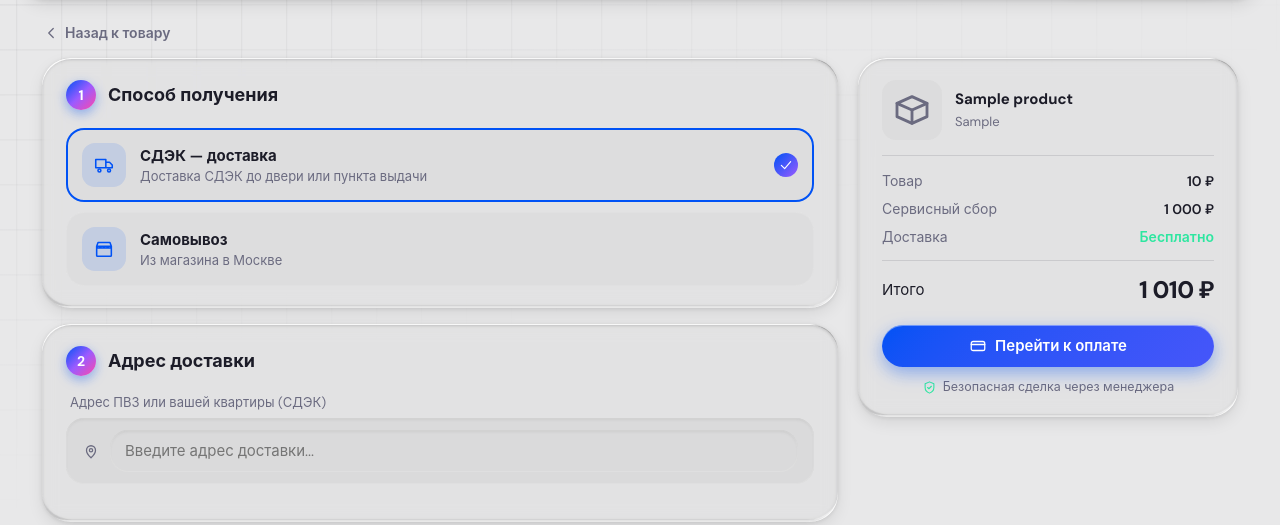
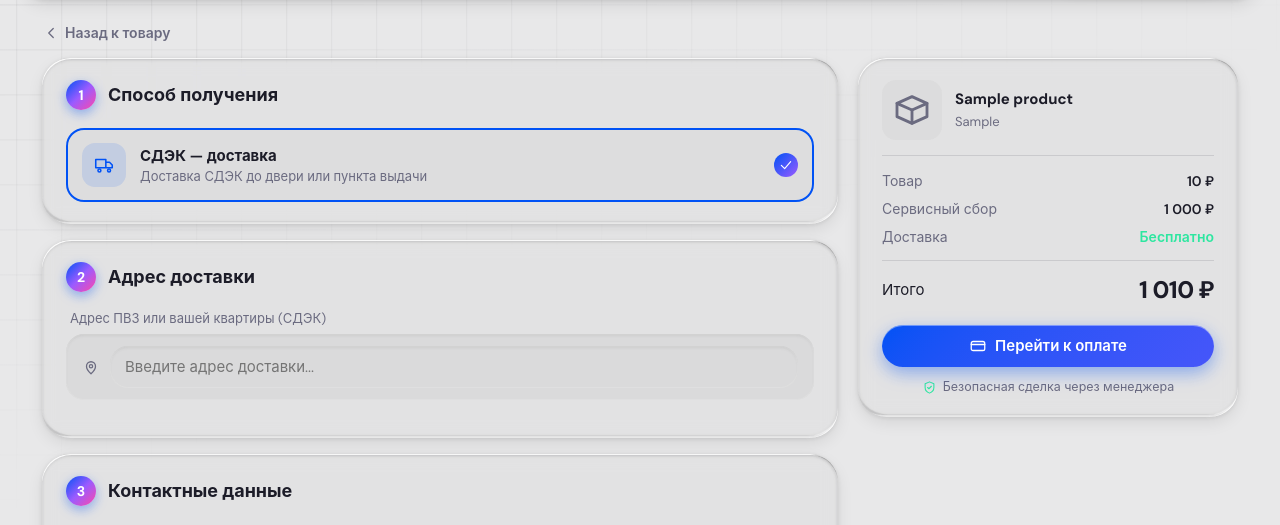
Before and after one commit to beabshard-code/iPoint, a Flask app: page /product/1/buy in a window 1280 px wide. Shown: the part 100-625 px from the top of the page. Run offline with Flask 3, Linux system fonts and the light colour scheme; tables that the repository leaves empty hold one stand-in row (values such as "Sample post"); some libraries are stand-ins or nearby versions.

Commit message:
remove pickup option from checkout, cdek only

```diff
--- a/templates/checkout.html
+++ b/templates/checkout.html
@@ -15,14 +15,6 @@
             {{ icon('truck', 22) }}
           </span>
           <span class="do-txt"><b>СДЭК — доставка</b><small>Доставка СДЭК до двери или пункта выдачи</small></span>
-          <span class="do-check">{{ icon('check', 16) }}</span>
-        </label>
-        <label class="delivery-opt" data-method="pickup">
-          <input type="radio" name="method" value="pickup" hidden>
-          <span class="do-ic">
-            {{ icon('store', 22) }}
-          </span>
-          <span class="do-txt"><b>Самовывоз</b><small>Из магазина в Москве</small></span>
           <span class="do-check">{{ icon('check', 16) }}</span>
         </label>
       </div>
@@ -99,13 +91,6 @@
     o.classList.add('active');
     o.querySelector('input').checked = true;
     method = o.dataset.method;
-    if (method === 'cdek') {
-      addressLabel.textContent = 'Адрес ПВЗ или вашей квартиры (СДЭК)';
-      addressInput.placeholder = 'Введите адрес доставки...';
-    } else {
-      addressLabel.textContent = 'Адрес для самовывоза в Москве';
-      addressInput.placeholder = 'Например: Москва, ул. Ленина, д. 5';
-    }
   }));
 
   document.getElementById('payBtn').addEventListener('click', () => {
@@ -129,7 +114,7 @@
 
     var buyerDetails = name + ' / ' + phone + ' / ' + email;
     if (username) buyerDetails += ' / ' + username;
-    buyerDetails += ' \n📍 Адрес: ' + address + ' (' + (method === 'cdek' ? 'СДЭК' : 'Самовывоз') + ')';
+    buyerDetails += ' \n📍 Адрес: ' + address + ' (СДЭК)';
 
     if (window.sendPurchaseLog) {
       window.sendPurchaseLog(
```
